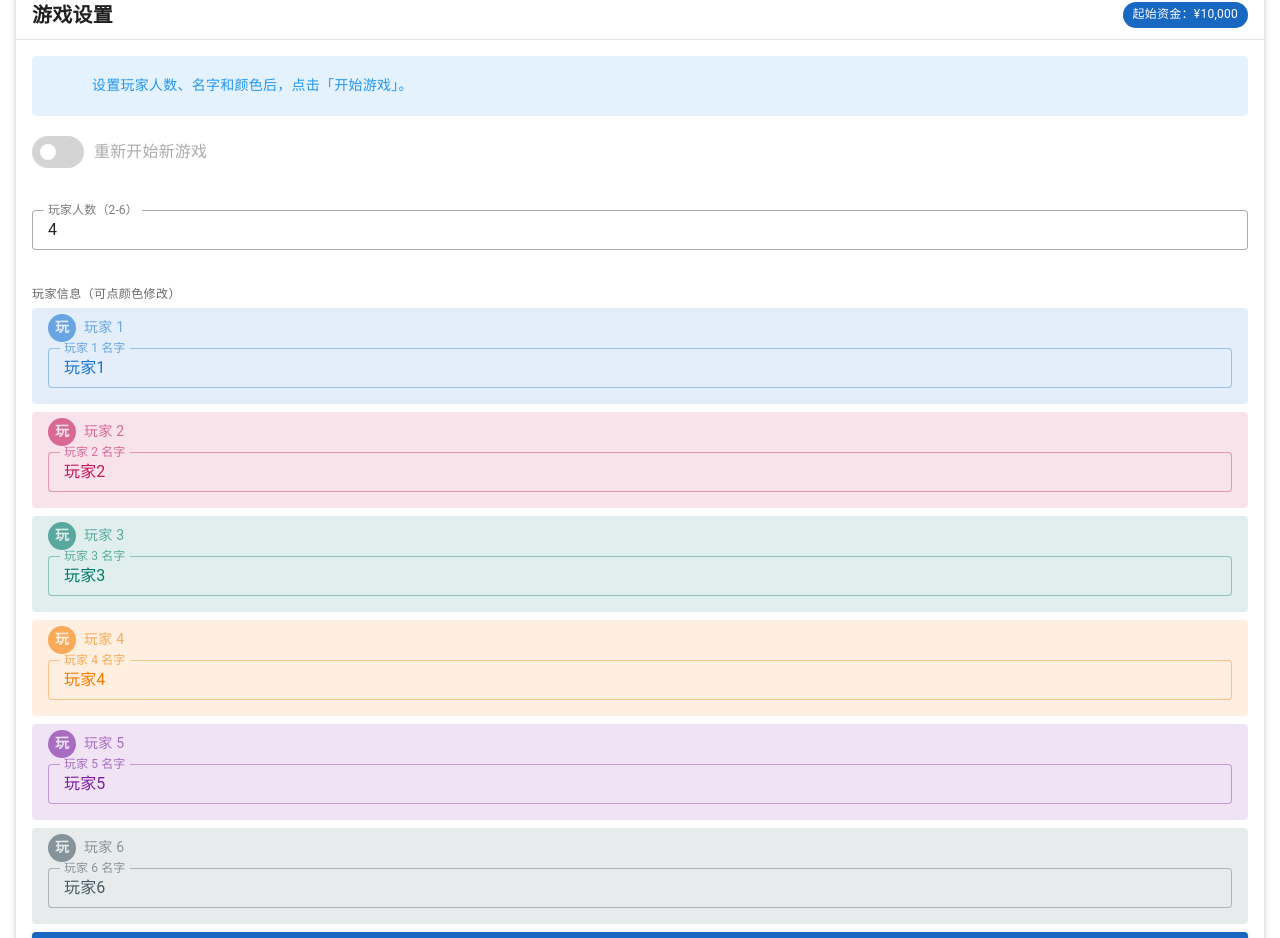
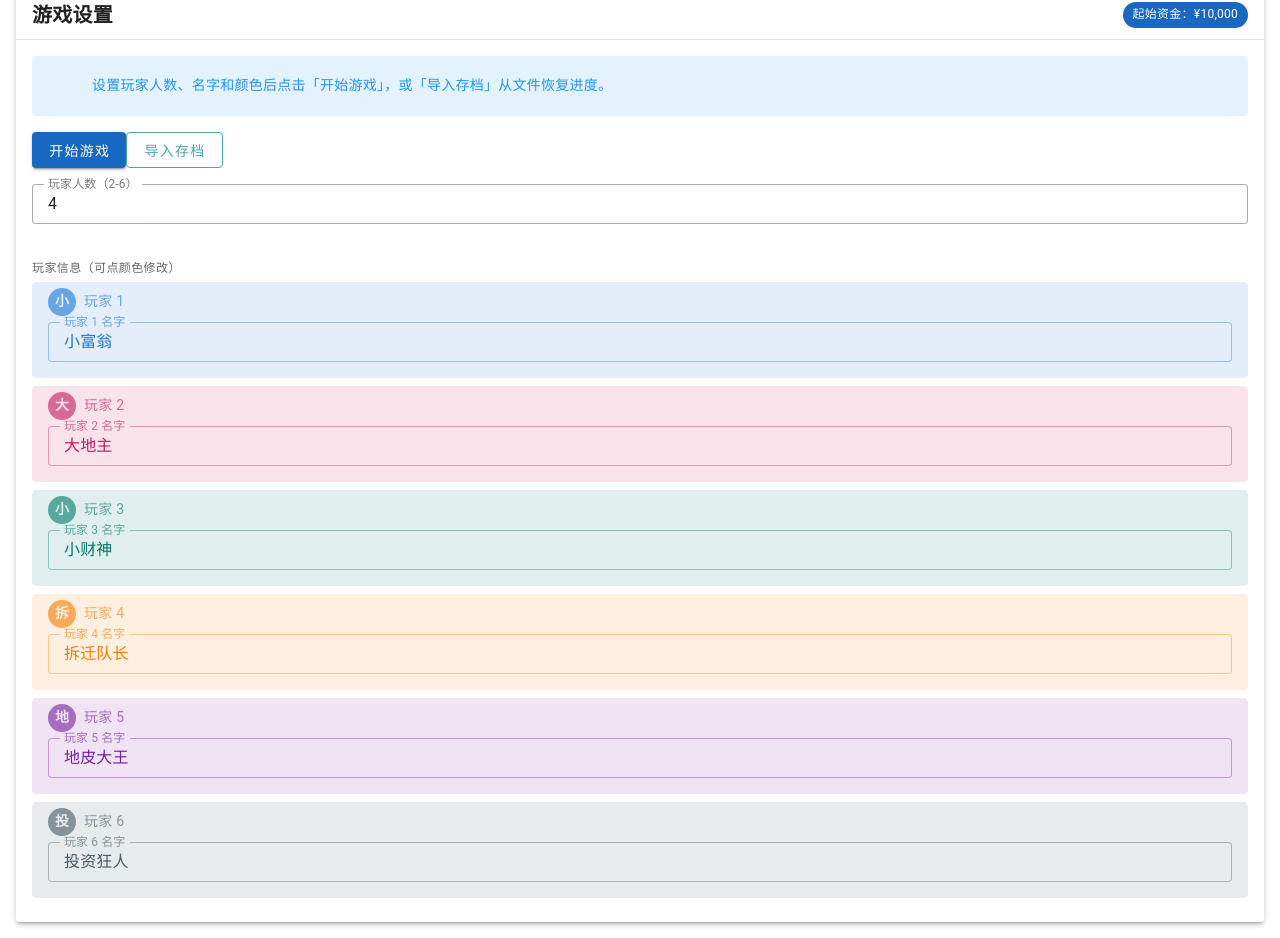
Before and after one commit to znonymous29/monopoly-score, a Vue app: page / in a window 1280 px wide. Shown: the part 25-963 px from the top of the page. Built offline with nearby package versions, Linux system fonts and the light colour scheme.

Commit message:
feat: 添加存档设置

```diff
--- a/src/App.vue
+++ b/src/App.vue
@@ -13,18 +13,22 @@
           <v-divider />
           <v-card-text>
             <v-alert type="info" variant="tonal" class="mb-4">
-              设置玩家人数、名字和颜色后，点击「开始游戏」。
+              设置玩家人数、名字和颜色后点击「开始游戏」，或「导入存档」从文件恢复进度。
             </v-alert>
 
-            <v-switch
-              v-model="hasExistingSavedGame"
-              :disabled="!canLoadSavedGame"
-              color="secondary"
-              inset
-              density="compact"
-              class="mb-4"
-              :label="hasExistingSavedGame ? '加载本地存档' : '重新开始新游戏'"
+            <input
+              ref="importFileInputRef"
+              type="file"
+              accept=".json,application/json"
+              class="d-none"
+              @change="onImportFileChange"
             />
+            <div class="d-flex flex-wrap gap-2 mb-4">
+              <v-btn color="primary" @click="onStartGame">开始游戏</v-btn>
+              <v-btn color="secondary" variant="outlined" @click="triggerImportFile">
+                导入存档
+              </v-btn>
+            </div>
 
             <v-text-field
               v-model.number="playerCount"
@@ -120,13 +124,6 @@
               </v-card>
             </v-slide-y-transition>
 
-            <v-btn block color="primary" class="mt-2" @click="onStartGame">
-              {{
-                hasExistingSavedGame && canLoadSavedGame
-                  ? "加载存档"
-                  : "开始游戏"
-              }}
-            </v-btn>
           </v-card-text>
         </v-card>
 
@@ -196,6 +193,13 @@
                       class="btn-icon mr-2"
                     />
                     重新开始游戏
+                  </v-btn>
+                  <v-btn
+                    color="secondary"
+                    variant="outlined"
+                    @click="exportSave"
+                  >
+                    导出存档
                   </v-btn>
                 </v-card-text>
               </v-card>
@@ -1372,11 +1376,20 @@ const colorPresets = [
   "#455A64",
 ];
 
+const defaultPlayerNames = [
+  "小富翁",
+  "大地主",
+  "小财神",
+  "拆迁队长",
+  "地皮大王",
+  "投资狂人",
+];
+
 const playerCount = ref(4);
 const editablePlayers = reactive<Player[]>(
   Array.from({ length: 6 }).map((_, idx) => ({
     id: `P${idx + 1}`,
-    name: `玩家${idx + 1}`,
+    name: defaultPlayerNames[idx] ?? `玩家${idx + 1}`,
     color: colorPresets[idx % colorPresets.length],
     cash: START_MONEY,
     bankrupt: false,
@@ -1396,8 +1409,7 @@ const transferHistory = ref<TransferRecord[]>([]);
 const propertyHistory = ref<PropertyRecord[]>([]);
 const showStatsDialog = ref(false);
 
-const hasExistingSavedGame = ref(false);
-const canLoadSavedGame = ref(false);
+const importFileInputRef = ref<HTMLInputElement | null>(null);
 const showRestartDialog = ref(false);
 
 // 交换房产对话框相关
@@ -1632,16 +1644,9 @@ function loadStateFromStorage(): GameState | null {
 function initFromStorage() {
   const saved = loadStateFromStorage();
   if (saved && saved.players && saved.players.length > 0) {
-    canLoadSavedGame.value = true;
-    hasExistingSavedGame.value = true;
     restoreGameState(saved);
-    // 初始化历史栈，将当前状态作为第一个历史记录
     historyStack.value = [snapshotGameState()];
     historyIndex.value = 0;
-  } else {
-    canLoadSavedGame.value = false;
-    hasExistingSavedGame.value = false;
-    // 不自动开始游戏，等待用户点击开始
   }
 }
 
@@ -1667,20 +1672,51 @@ function startNewGameFromEditable() {
 }
 
 function onStartGame() {
-  if (hasExistingSavedGame.value && canLoadSavedGame.value) {
-    const saved = loadStateFromStorage();
-    if (saved) {
-      restoreGameState(saved);
-      // 初始化历史栈
+  startNewGameFromEditable();
+  addLog("已根据当前设置开始新游戏。", "primary");
+}
+
+function triggerImportFile() {
+  importFileInputRef.value?.click();
+}
+
+function onImportFileChange(event: Event) {
+  const input = event.target as HTMLInputElement;
+  const file = input.files?.[0];
+  input.value = "";
+  if (!file) return;
+  const reader = new FileReader();
+  reader.onload = () => {
+    try {
+      const raw = reader.result as string;
+      const parsed = JSON.parse(raw) as GameState;
+      if (!parsed.players?.length || !Array.isArray(parsed.cities)) {
+        throw new Error("无效的存档格式");
+      }
+      restoreGameState(parsed);
       historyStack.value = [snapshotGameState()];
       historyIndex.value = 0;
-      addLog("已从本地存档加载游戏进度。", "primary");
       persistState();
-      return;
+      addLog("已从文件导入存档并恢复游戏进度。", "primary");
+    } catch (e) {
+      console.error(e);
+      alert("导入失败，请选择有效的存档 JSON 文件。");
     }
-  }
-  startNewGameFromEditable();
-  addLog("已根据当前设置重新开始新游戏。", "primary");
+  };
+  reader.readAsText(file, "UTF-8");
+}
+
+function exportSave() {
+  const state = snapshotGameState();
+  const json = JSON.stringify(state, null, 2);
+  const blob = new Blob([json], { type: "application/json" });
+  const url = URL.createObjectURL(blob);
+  const a = document.createElement("a");
+  a.href = url;
+  a.download = `大富翁存档-${new Date().toISOString().slice(0, 10)}.json`;
+  a.click();
+  URL.revokeObjectURL(url);
+  addLog("已导出存档到本地文件。", "primary");
 }
 
 function addLog(message: string, color: string = "primary") {
@@ -1933,8 +1969,6 @@ function confirmRestartGame() {
   historyIndex.value = -1;
   logs.value = [];
   localStorage.removeItem(STORAGE_KEY);
-  canLoadSavedGame.value = false;
-  hasExistingSavedGame.value = false;
 }
 
 function checkBankruptcy() {
```
Also changed, not shown: 1 other file (tests, documents, lock files or other folders).
